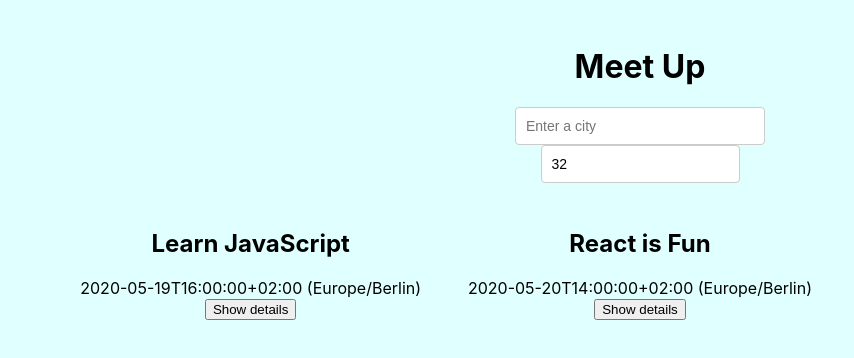
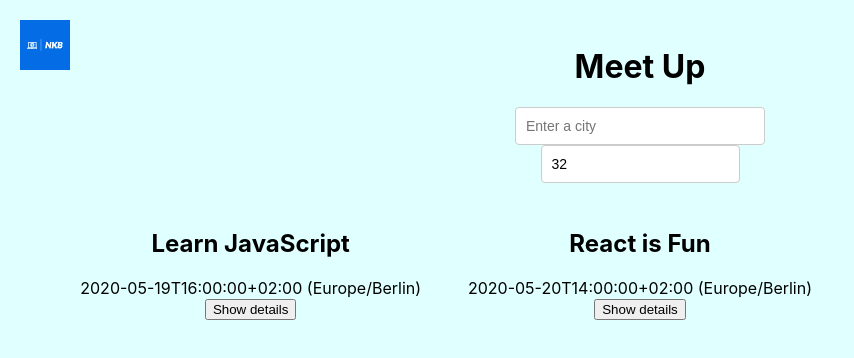
Before and after one commit to nickbeasley/Meet-App, a React (Create React App) app: page / in a window 1280 px wide. Shown: the top 358 px of the page, without its empty margins (0-854 px from the left). Built offline with nearby package versions, Linux system fonts and the light colour scheme; what atatus-spa would draw is missing.

Commit message:
Style update
Added logo, fixed input.

```diff
--- a/src/App.css
+++ b/src/App.css
@@ -9,6 +9,13 @@ html {
 
 .App * {
   box-sizing: border-box;
+}
+.logo {
+  width: 50px; /* or any other value */
+  height: 50px; /* or any other value */
+  position: absolute; /* if you want to position it relative to a parent container */
+  top: 20px; /* or any other value */
+  left: 20px; /* or any other value */
 }
 
 ul {
--- a/src/App.js
+++ b/src/App.js
@@ -6,6 +6,8 @@ import CitySearch from "./CitySearch";
 import NumberOfEvents from "./NumberOfEvents";
 
 import { getEvents, extractLocations } from "./api";
+
+import Logo from "./logo.svg";
 
 class App extends Component {
   state = {
@@ -52,6 +54,8 @@ class App extends Component {
     return (
       <div className="App">
         <h1>Meet Up</h1>
+        <img src={Logo} alt="My Logo" className="logo" />
+
         <CitySearch
           locations={this.state.locations}
           updateEvents={this.updateEvents}
--- a/src/NumberOfEvents.js
+++ b/src/NumberOfEvents.js
@@ -21,12 +21,19 @@ class NumberOfEvents extends Component {
       });
     }
   };
+  handleKeyPress = (e) => {
+    var charCode = e.which ? e.which : e.keyCode;
+    if (charCode > 31 && (charCode < 48 || charCode > 57)) {
+      e.preventDefault();
+    }
+  };
 
   render() {
     return (
       <div className="NumberOfEvents">
         <input
           type="number"
+          onKeyPress={this.handleKeyPress}
           className="number"
           value={this.state.inputNr}
           onChange={this.handleInputChanged}
```
Also changed, not shown: src/logo.svg (added).
